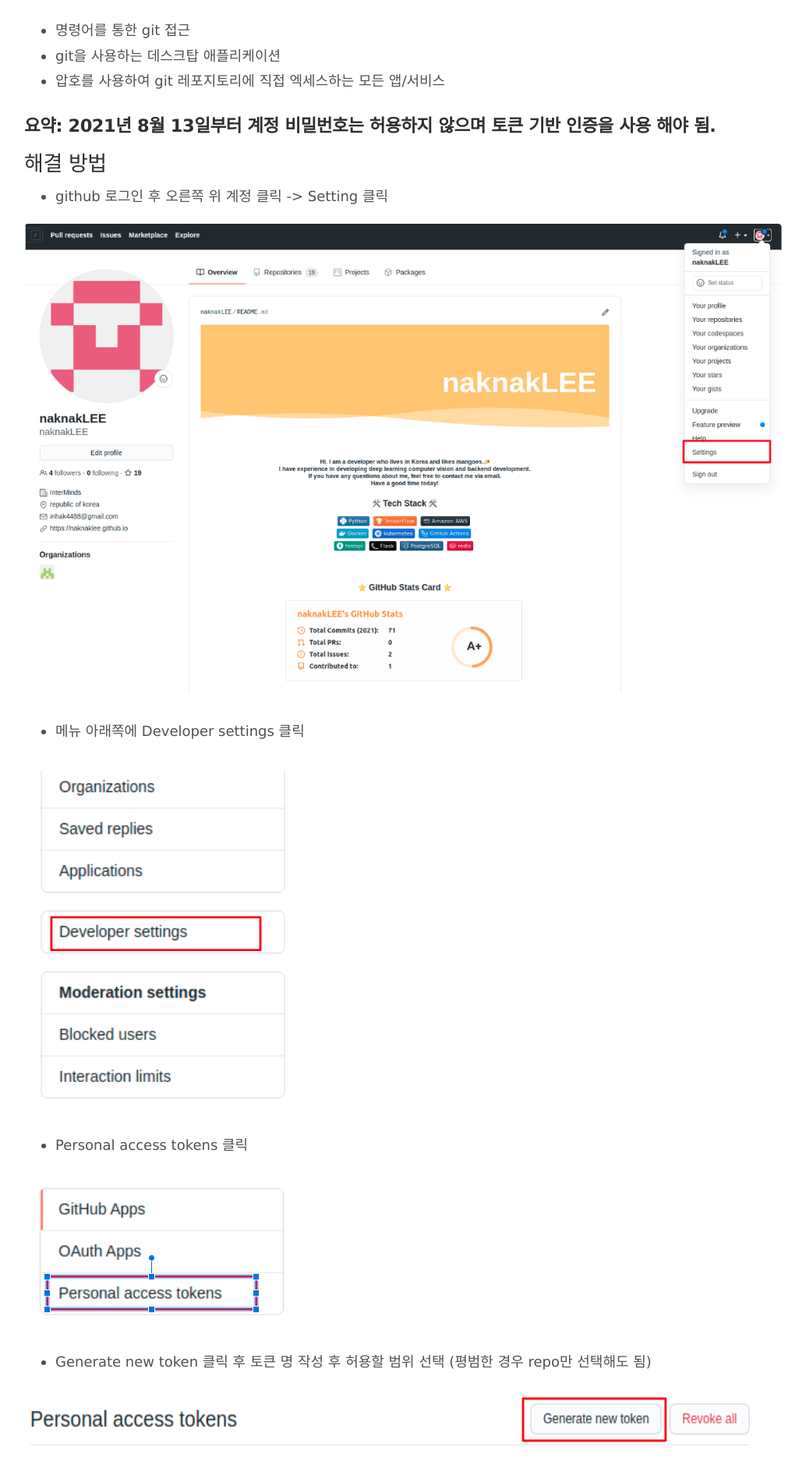
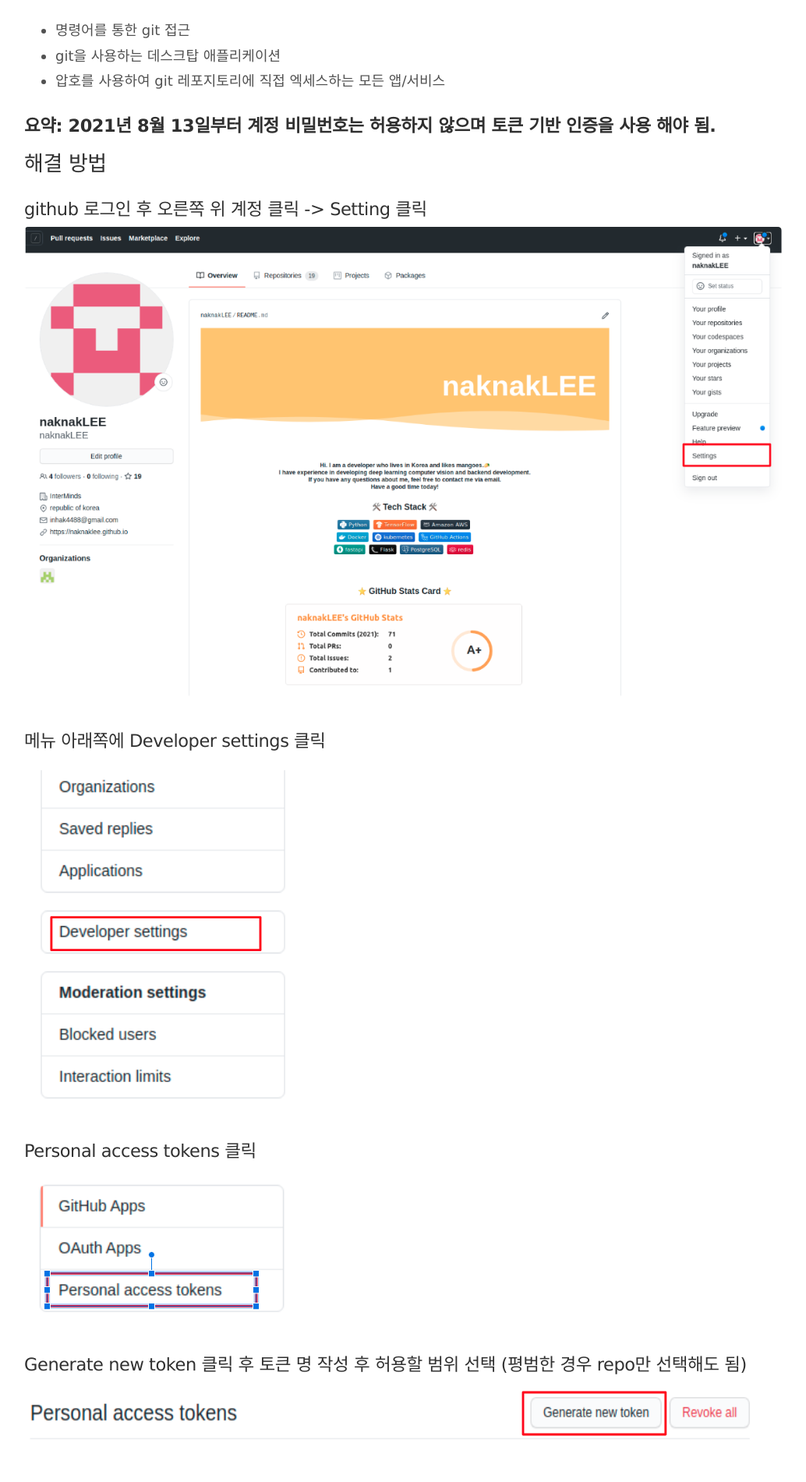
Before and after one commit to naknakLEE/naknakLEE.github.io, a Jekyll site: the page built from _posts/2021-08-15-github-personal-access-token.md, in a window 1280 px wide. Shown: the part 716-2617 px from the top of the page at 78% size, without its empty margins (123-1157 px from the left). Built offline with Jekyll 4.4.1, drawn with Linux system fonts in a browser that asks for light colours; comment, search, counter and statistics services are not loaded.

Commit message:
fix: 포스팅 수정

````diff
--- a/_posts/2021-08-15-github-personal-access-token.md
+++ b/_posts/2021-08-15-github-personal-access-token.md
@@ -28,26 +28,26 @@
 ## 해결 방법
 
 
--  github 로그인 후 오른쪽 위 계정 클릭 -> Setting 클릭
+### github 로그인 후 오른쪽 위 계정 클릭 -> Setting 클릭
 
 ![token3](/public/images/2021-08-15-github-personal-access-token-10.png)
 
--  메뉴 아래쪽에 Developer settings 클릭
+### 메뉴 아래쪽에 Developer settings 클릭
 
 ![token4](/public/images/2021-08-15-github-personal-access-token-4.png)
 
--  Personal access tokens 클릭
+### Personal access tokens 클릭
 
 ![token5](/public/images/2021-08-15-github-personal-access-token-5.png)
 
--  Generate new token 클릭 후 토큰 명 작성 후 허용할 범위 선택 (평범한 경우 repo만 선택해도 됨)
+### Generate new token 클릭 후 토큰 명 작성 후 허용할 범위 선택 (평범한 경우 repo만 선택해도 됨)
 
 ![token2](/public/images/2021-08-15-github-personal-access-token-2.png)
 ![token6](/public/images/2021-08-15-github-personal-access-token-6.png)
 ![token7](/public/images/2021-08-15-github-personal-access-token-7.png)
 ![token8](/public/images/2021-08-15-github-personal-access-token-8.png)
 
--  생성 된 토큰 값 복사하기
+### 생성 된 토큰 값 복사하기
 
 ** 주의 **
 한번 생성 된 토큰은 까먹었다고 나중에 다시 볼 수 없으니 꼭 기억을 해두세요.
@@ -56,7 +56,7 @@
 
 ![token9](/public/images/2021-08-15-github-personal-access-token-9.png)
 
-### 마지막: git 명령줄에 토큰 사용
+## 마지막: git 명령줄에 토큰 사용
 
 ```bash
 $ git clone https://github.com/username/repo.git
````
